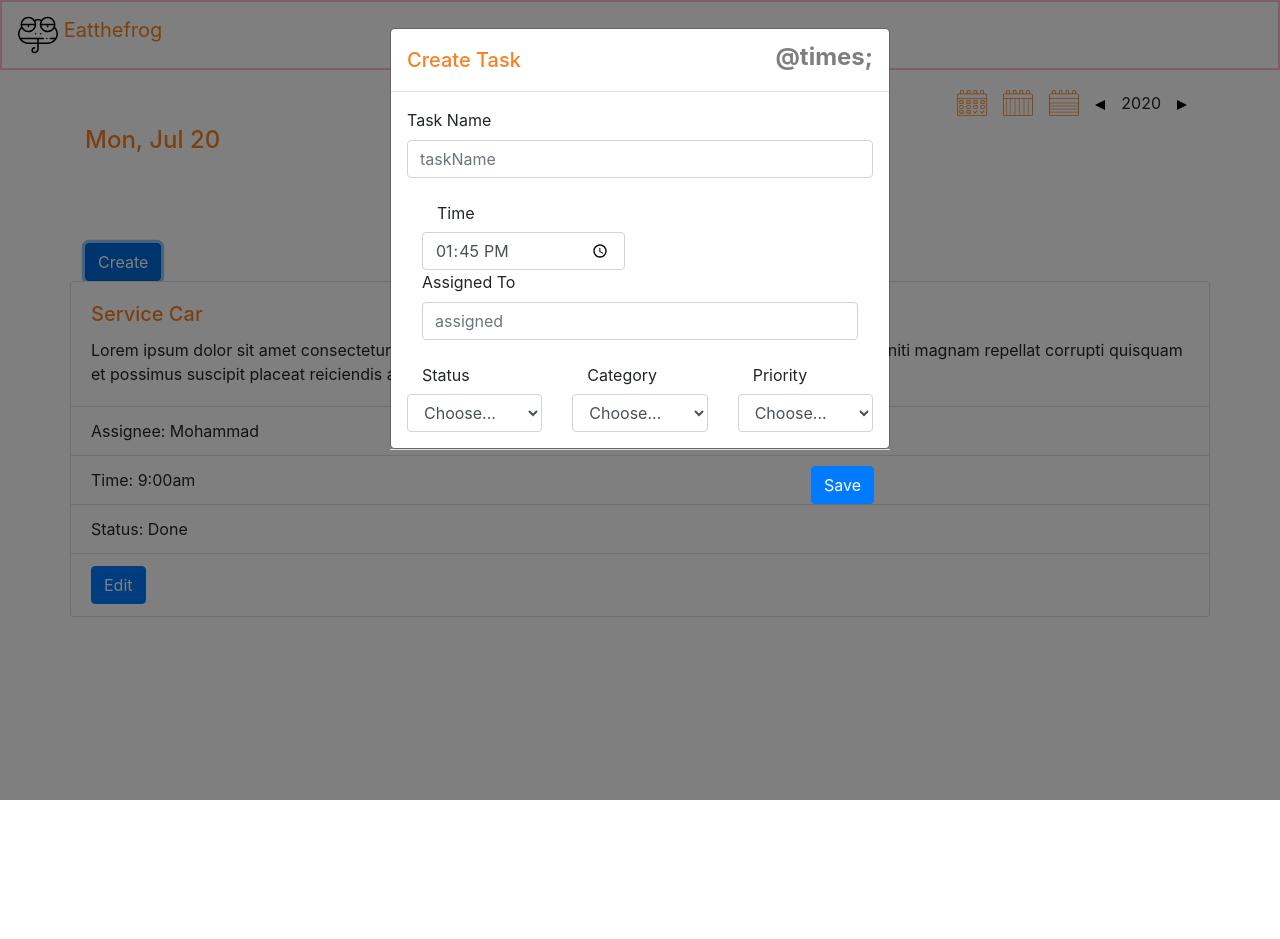
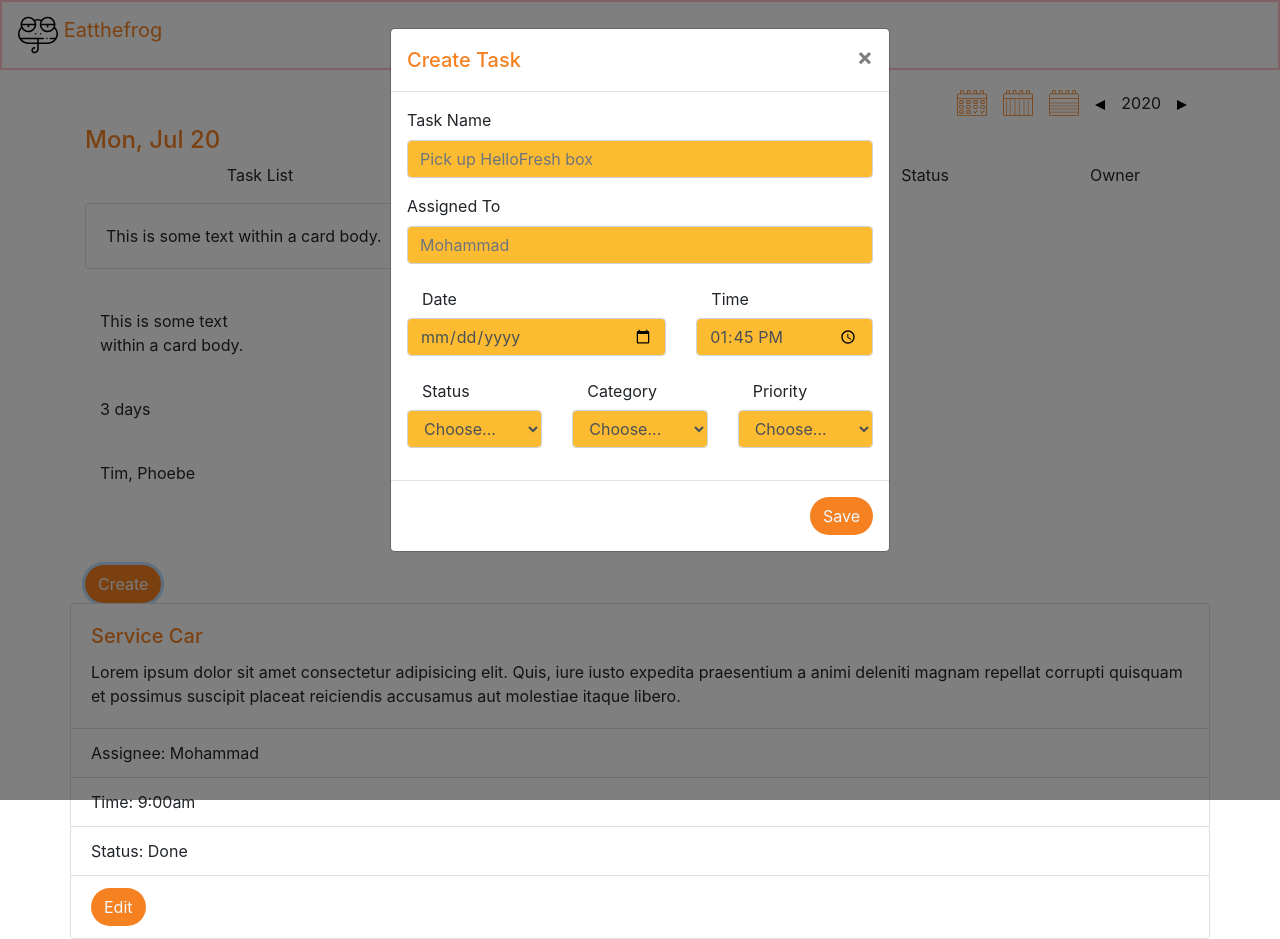
Before and after one commit to TotoroSyd/Eatthefrog, a plain HTML site: page index.html in a window 1280 px wide. Both pictures are taken after a click on the button "Create". Before the commit the page ends 800 px from the top, so only its background shows below. Drawn offline with nearby package versions, Linux system fonts and the light colour scheme.

Commit message:
Fix Create dialog box completely

```diff
--- a/index.html
+++ b/index.html
@@ -38,13 +38,58 @@
     <div class="task-group">
       <h4>Mon, Jul 20</h4>
       <div class="task-list row">
+        <div class="col-4">
+          <p class="text-center">Task List</p>
+        </div>
+        <div class="col">
+          <p class="text-center">Due Date</p>
+        </div>
+        <div class="col-2">
+          <p class="text-center">Countdown</p>
+        </div>
+        <div class="col">
+          <p class="text-center">Status</p>
+        </div>
+        <div class="col">
+          <p class="text-center">Owner</p>
+        </div>
+      </div>
 
+      <div class="task-list row">
+        <div class="col-4">
+          <div class="card">
+            <div class="card-body">
+              This is some text within a card body.
             </div>
+          </div>
+        </div>
+        <div class="col">
+          <div class="card-body"></div>
+            This is some text within a card body.
+          </div>
+        </div>
+        <div class="col-2">
+          <div class="card-body"></div>
+            This is some text within a card body.
+          </div>
+        </div>
+        <div class="col">
+          <div class="card-body"></div>
+            3 days
+          </div>
+        </div>
+        <div class="col">
+          <div class="card-body"></div>
+            Tim, Phoebe
+          </div>
+        </div>
+      </div>
+
     </div>
 
     <section style="margin-top: 5rem;">
 
-      <button type="button" class="btn btn-primary" data-toggle="modal" data-target="#taskModal">
+      <button type="button" class="btn" data-toggle="modal" data-target="#taskModal">
         Create
       </button>
 
@@ -61,7 +106,7 @@
               <li class="list-group-item">Time: 9:00am</li>
               <li class="list-group-item">Status: Done</li>
               <li class="list-group-item">
-                  <button class="btn btn-primary">Edit</button>
+                  <button type="button" class="btn">Edit</button>
               </li>
             </ul>
           </div>
@@ -88,7 +133,7 @@
             <div class="modal-header">
               <h5 class="modal-title">Create Task</h5>
               <button class="close" data-dismiss="modal">
-                          <span>@times;</span>
+                  <span>&times;</span>
               </button>
             </div>
 
@@ -96,25 +141,37 @@
               <form>
                 <!-- task name  -->
                 <div class="form-group">
-                              <label for=""taskName"">Task Name</label>
-                              <input type="text" class="form-control" id="taskName" placeholder="taskName">
+                    <label for="taskName">Task Name</label>
+                    <input type="text" class="form-control" id="taskName" placeholder="Pick up HelloFresh box">
                 </div>
+
+                <!-- assigned  -->
+                <div class="form-group">
+                  <label for="assigned">Assigned To</label>
+                  <input type="text" class="form-control" id="assigned-to" placeholder="Mohammad">
+                </div>
+
+                <!-- Date and Time row -->
+                <div class="row form-group">
+                  <!-- Date  -->
+                  <div class="col-7">
+                    <label for="date" class="col-4 col-form-label">Date</label>
+                    <div>
+                      <input class="form-control" type="date" value="20/07/2020" id="date">
+                    </div>
+                  </div>
+
                   <!-- Time  -->
-                          <div class="col-6">
+                  <div class="col-5">
                     <label for="time" class="col-4  col-form-label">Time</label>
                     <div>
                       <input class="form-control" type="time" value="13:45:00" id="time">
                     </div>
                   </div>
-
-
-                          <!-- assigned  -->
-                        <div class="form-group col-12">
-                            <label for="assigned">Assigned To</label>
-                            <input type="text" class="form-control" id="assigned" placeholder="assigned">
                 </div>
 
-                        <div class="row">
+                <!-- Status, Category, Priority row -->
+                <div class="row form-group">
                   <!-- Status  -->
                   <div class="col-4">
                     <label for="status" class="col-4 col-form-label">Status</label>
@@ -148,19 +205,22 @@
                       <option>Optional</option>
                     </select>
                   </div>
-                        </div> <!-- status and category row -->
                 </div>
-
-
               </form>
             </div>
             <div class="modal-footer">
                 <!-- <button class="btn btn-secondary" data-dismiss="modal">Cancel</button> -->
-                    <button class="btn btn-primary" data-dismiss="modal">Save</button>
+                <button class="btn" data-dismiss="modal">Save</button>
             </div>
           </div>
         </div>
       </div>
+
+
+
+
+
+
 
     <!-- jQuery first, then Popper.js, then Bootstrap JS -->
     <script src="https://code.jquery.com/jquery-3.5.1.slim.min.js" integrity="sha384-DfXdz2htPH0lsSSs5nCTpuj/zy4C+OGpamoFVy38MVBnE+IbbVYUew+OrCXaRkfj" crossorigin="anonymous"></script>
--- a/style.css
+++ b/style.css
@@ -18,3 +18,21 @@ main {
   /* border: black solid 2px; */
   margin-top: 5rem;
 }
+
+#taskName,
+#assigned-to,
+#date,
+#time,
+#assigned-to,
+#status,
+#category,
+#priority {
+  background-color: #fcbb30;
+}
+
+.btn {
+  border-radius: 30px;
+  background-color: #f68121;
+  text-decoration: none;
+  color: aliceblue;
+}
```
Lines whose indentation alone changed are shown as unchanged.
